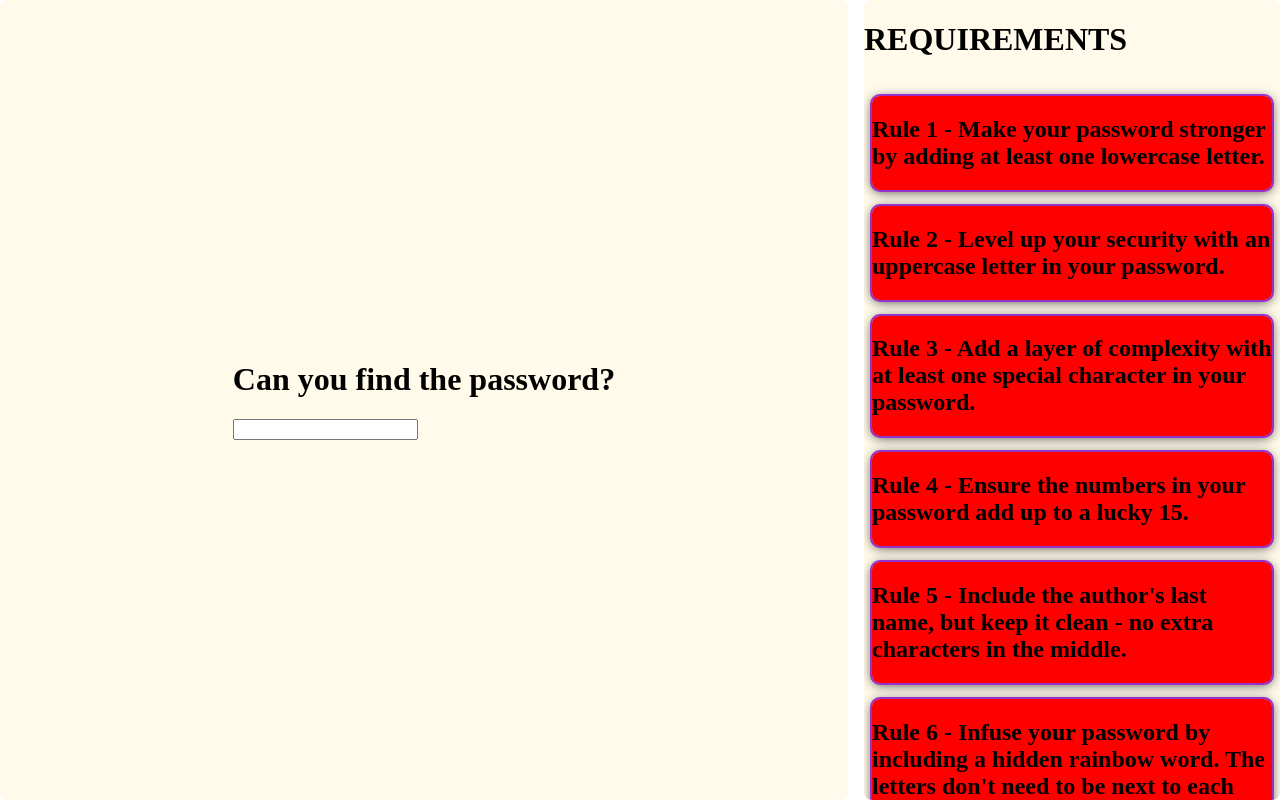
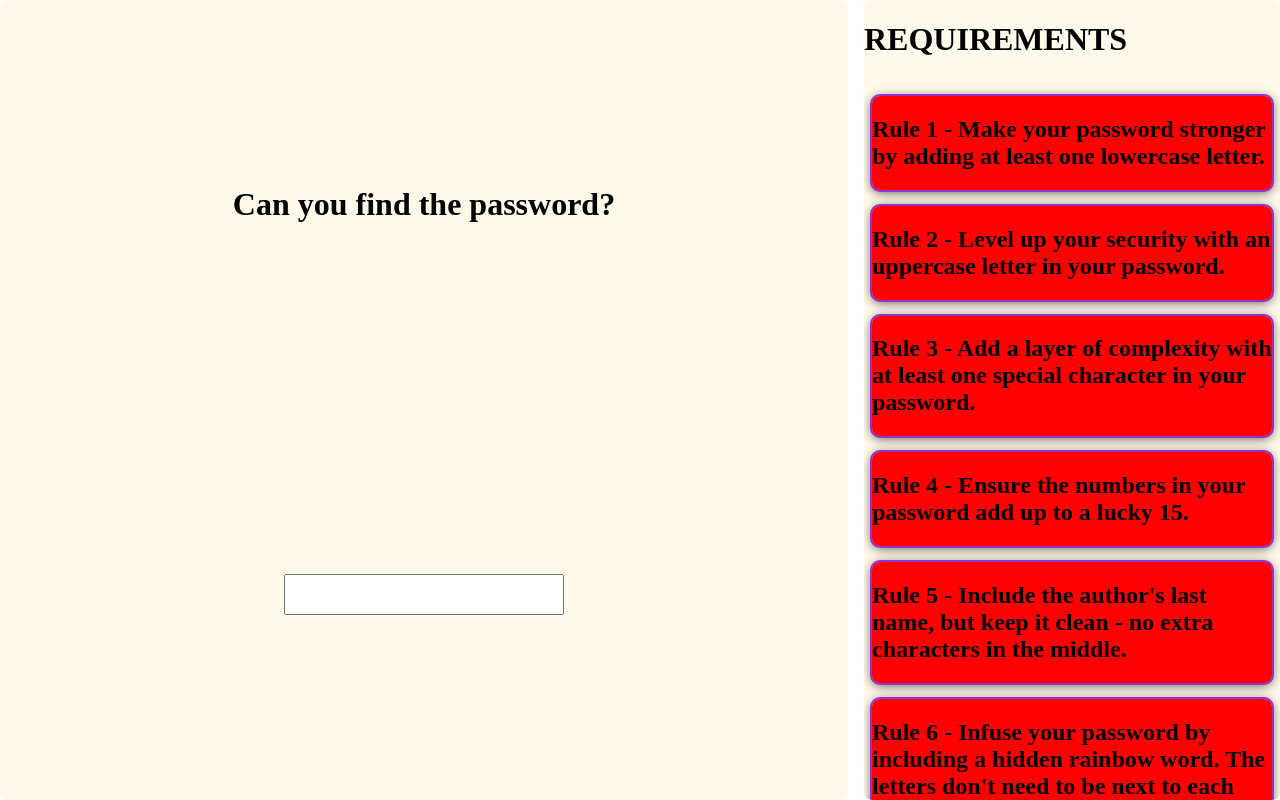
Before and after one commit to DrTevzadze/find_password, a React (Vite) app: page / in a window 1280 px wide. Built offline with nearby package versions, Linux system fonts and the light colour scheme.

Commit message:
adjust input width per character length

```diff
--- a/src/App.css
+++ b/src/App.css
@@ -53,3 +53,16 @@
 }
 
 /* #endregion */
+
+/* #region - Left Section */
+.pass-section input {
+  font-size: 24px;
+  text-align: center;
+  min-width: 20ch;
+  width: 20ch;
+  box-sizing: content-box;
+  transition: all 0.3s ease;
+  padding: 0.3rem;
+}
+
+/* #endregion */
--- a/src/App.jsx
+++ b/src/App.jsx
@@ -9,8 +9,8 @@
   return (
     <div className="grid-container">
       <div className="left-section">
+        <h1>Can you find the password?</h1>
         <PasswordSection
-          header="Can you find the password?"
           change={(e) => setText(e.target.value)}
         />
       </div>
--- a/src/components/PasswordSection.jsx
+++ b/src/components/PasswordSection.jsx
@@ -1,10 +1,16 @@
 /* eslint-disable react/prop-types */
 
-function PasswordSection({ header, text, change }) {
+function PasswordSection({ text, change }) {
   return (
     <div className="pass-section">
-      <h1>{header}</h1>
-      <input type="text" onChange={change} />
+      <label htmlFor="passwordInput"></label>
+      <input
+        type="text"
+        onChange={change}
+        onInput={(e) =>
+          (e.target.style.width = (e.target.value.length + 1) * 1 + "ch")
+        }
+      />
       <h2>{text}</h2>
     </div>
   );
```
